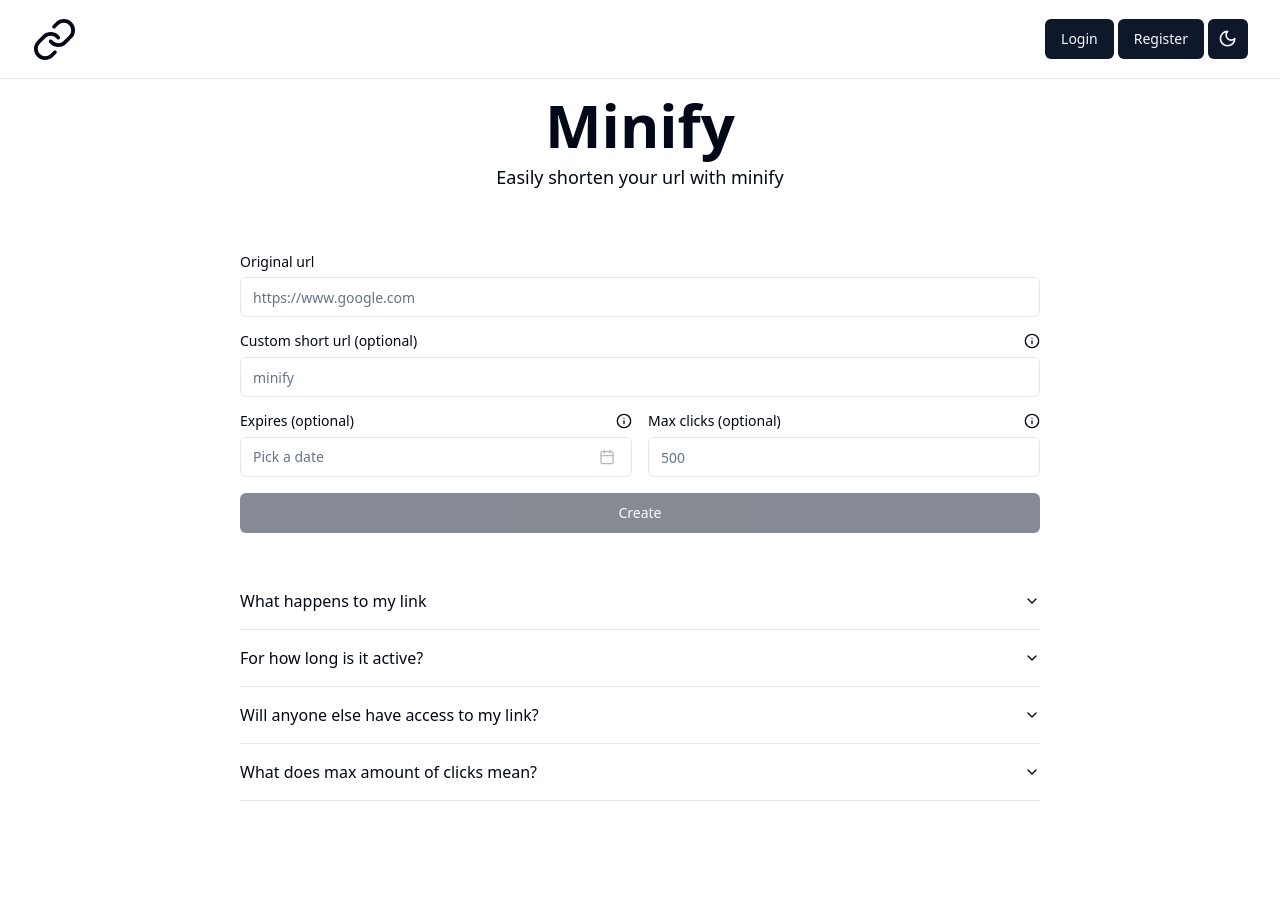
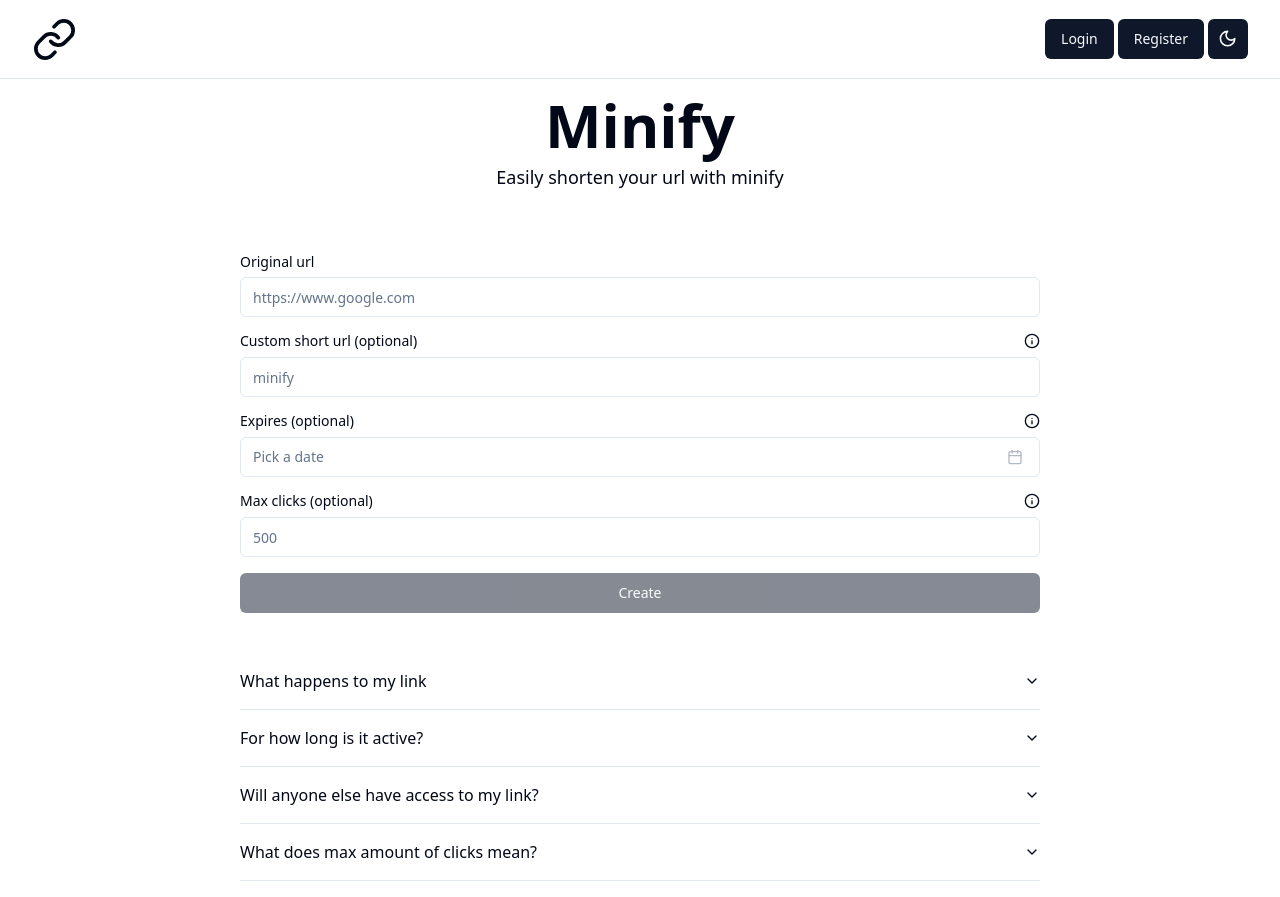
Before and after one commit to arebrinkemil/minify, a Next.js app: page / in a window 1280 px wide. Before the commit the page ends 817 px from the top, so only its background shows below. Built offline with nearby package versions, Linux system fonts and the light colour scheme; no server answers.

Commit message:
fixed dashboard ui

```diff
--- a/components/made/UrlForm.tsx
+++ b/components/made/UrlForm.tsx
@@ -206,7 +206,7 @@ const UrlForm: FC<UrlFormProps> = ({ initialValue, onSubmit }) => {
           control={form.control}
           name='expires'
           render={({ field }) => (
-            <FormItem className='flex flex-col'>
+            <FormItem className='md:cols-span-1 col-span-2 flex flex-col'>
               <FormLabel className='flex w-full flex-grow items-center justify-between'>
                 Expires (optional)
                 <HoverCard>
@@ -273,7 +273,7 @@ const UrlForm: FC<UrlFormProps> = ({ initialValue, onSubmit }) => {
           control={form.control}
           name='maxAmount'
           render={({ field }) => (
-            <FormItem>
+            <FormItem className='md:cols-span-1 col-span-2'>
               <FormLabel className='flex w-full flex-grow items-center justify-between'>
                 Max clicks (optional)
                 <HoverCard>
```
